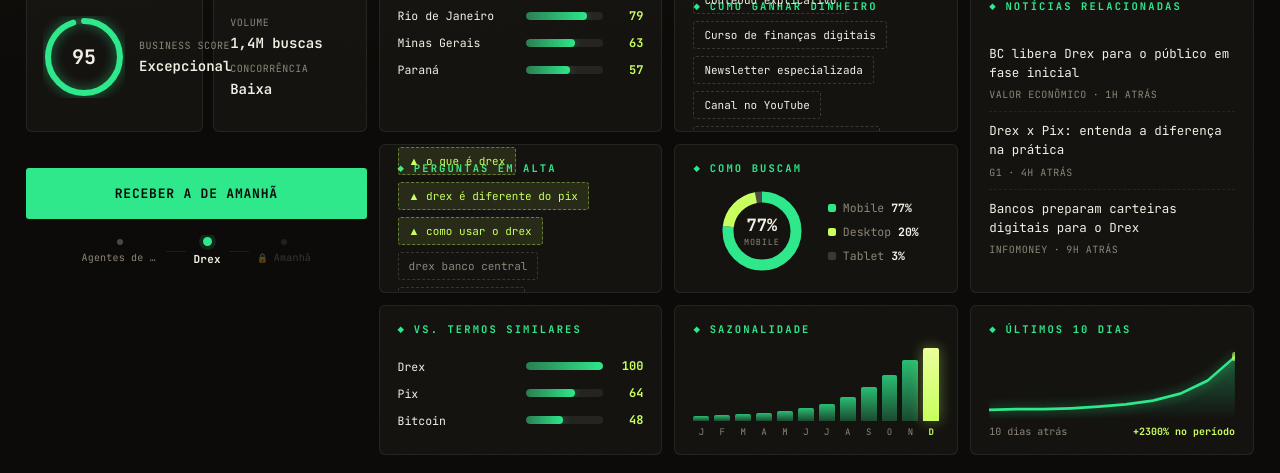
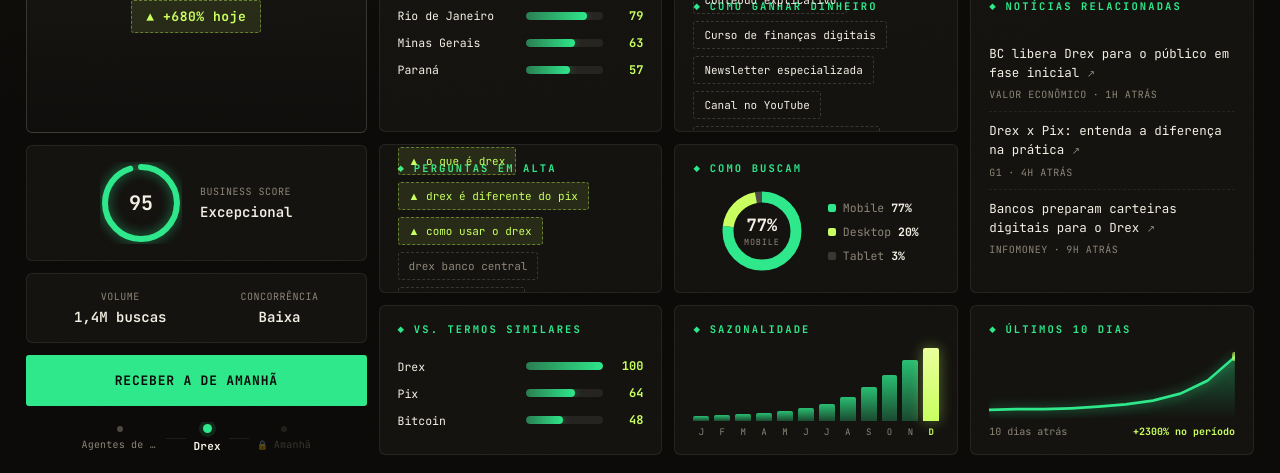
Before and after one commit to jusceliodiaz/trendpulse, a plain HTML site: page index.html in a window 1280 px wide. Shown: the part 327-800 px from the top of the page. Drawn offline with Linux system fonts and the light colour scheme.

Commit message:
fix grid

```diff
--- a/index.html
+++ b/index.html
@@ -153,13 +153,14 @@
   padding:7px 14px;border-radius:3px;font-weight:700;font-size:13px;letter-spacing:.04em;
 }
 /* score */
-.score-row{display:flex;gap:10px;min-height:0}
 .score-card,.mini{
   background:var(--card);border:1px solid var(--line-soft);
-  border-radius:var(--radius);padding:16px;
+  border-radius:var(--radius);padding:16px;flex:0 0 auto;
 }
-.score-card{flex:1.2;display:flex;align-items:center;justify-content:center;gap:14px;min-width:0}
+.score-card{display:flex;align-items:center;justify-content:center;gap:18px;min-width:0}
 .score-card>div{min-width:0}
+.mini{display:flex;justify-content:space-around;text-align:center;gap:12px}
+.mini>div{min-width:0}
 .ring{position:relative;width:82px;height:82px;flex:0 0 auto}
 .ring svg{transform:rotate(-90deg)}
 .ring circle{fill:none;stroke-width:6;stroke-linecap:round}
@@ -174,7 +175,6 @@
 }
 .label{font-size:10px;letter-spacing:.05em;text-transform:uppercase;color:var(--muted);margin-bottom:5px;white-space:nowrap}
 .val{font-weight:600;font-size:14px;font-family:'JetBrains Mono'}
-.mini{flex:1;display:flex;flex-direction:column;justify-content:center}
 /* sections */
 .section{
   background:var(--card);border:1px solid var(--line-soft);
@@ -242,10 +242,16 @@
 .sw.desktop{background:var(--go)}
 .sw.tablet{background:var(--line)}
 /* notícias relacionadas */
-.news-item{padding:10px 0;border-bottom:1px dashed var(--line-soft)}
+.news-item{
+  display:block;padding:10px 0;border-bottom:1px dashed var(--line-soft);
+  text-decoration:none;cursor:pointer;transition:.2s;
+}
 .news-item:first-child{padding-top:0}
 .news-item:last-child{border-bottom:none;padding-bottom:0}
-.news-title{font-size:12.5px;color:var(--ink);line-height:1.5;margin-bottom:6px}
+.news-item:hover .news-title{color:var(--signal)}
+.news-title{font-size:12.5px;color:var(--ink);line-height:1.5;margin-bottom:6px;transition:.2s}
+.news-ext{font-size:10px;color:var(--muted)}
+.news-item:hover .news-ext{color:var(--signal)}
 .news-meta{font-size:10px;color:var(--muted);letter-spacing:.05em;text-transform:uppercase}
 .news-meta .dotsep{margin:0 6px}
 /* sazonalidade */
@@ -474,13 +480,16 @@
     </div>`).join("");
 }
 
-/* notícias relacionadas */
+/* notícias relacionadas (com link para a matéria; sem url, cai na busca do Google) */
 function newsBlock(news){
-  return news.map(n=>`
-    <div class="news-item">
-      <div class="news-title">${n.title}</div>
+  return news.map(n=>{
+    const href = n.url || `https://www.google.com/search?q=${encodeURIComponent(n.title+" "+n.source)}`;
+    return `
+    <a class="news-item" href="${href}" target="_blank" rel="noopener">
+      <div class="news-title">${n.title} <span class="news-ext">↗</span></div>
       <div class="news-meta">${n.source}<span class="dotsep">·</span>${n.time}</div>
-    </div>`).join("");
+    </a>`;
+  }).join("");
 }
 
 /* sazonalidade dos últimos 12 meses (mês de pico destacado) */
@@ -533,13 +542,13 @@
   const growthPct = t.chart[t.chart.length-1] && t.chart[0] ? Math.round((t.chart[t.chart.length-1]/t.chart[0]-1)*100) : 0;
 
   layout.innerHTML = `
-      <div class="hero-card a-hero">
+      <div class="a-main">
+        <div class="hero-card">
           <div class="rank">Tendência do dia · ${c.name}</div>
           <div class="kw">${t.kw}</div>
           <span class="growth">▲ ${t.growth} hoje</span>
         </div>
 
-      <div class="score-row a-score">
         <div class="score-card">
           <div class="ring">
             <svg width="82" height="82"><circle class="bgc" cx="41" cy="41" r="36"/>
@@ -548,13 +557,16 @@
           </div>
           <div><div class="label">Business Score</div><div class="val">${t.score>=90?"Excepcional":t.score>=80?"Muito alto":"Alto"}</div></div>
         </div>
-        <div class="mini"><div class="label">Volume</div><div class="val">${t.vol}</div>
-        <div class="label" style="margin-top:10px">Concorrência</div><div class="val">${t.comp}</div></div>
+
+        <div class="mini">
+          <div><div class="label">Volume</div><div class="val">${t.vol}</div></div>
+          <div><div class="label">Concorrência</div><div class="val">${t.comp}</div></div>
         </div>
 
-      <div class="cta-box a-cta">
+        <div class="cta-box">
           <button class="push" id="pushBtn" onclick="askPush()">Receber a de amanhã</button>
           ${timeline(c.trends,i)}
+        </div>
       </div>
 
       <div class="section a-regions"><h3>Onde mais buscam</h3><div class="fill">${regionBlock(t.regions,t.peak)}</div></div>
```
Lines whose indentation alone changed are shown as unchanged.
